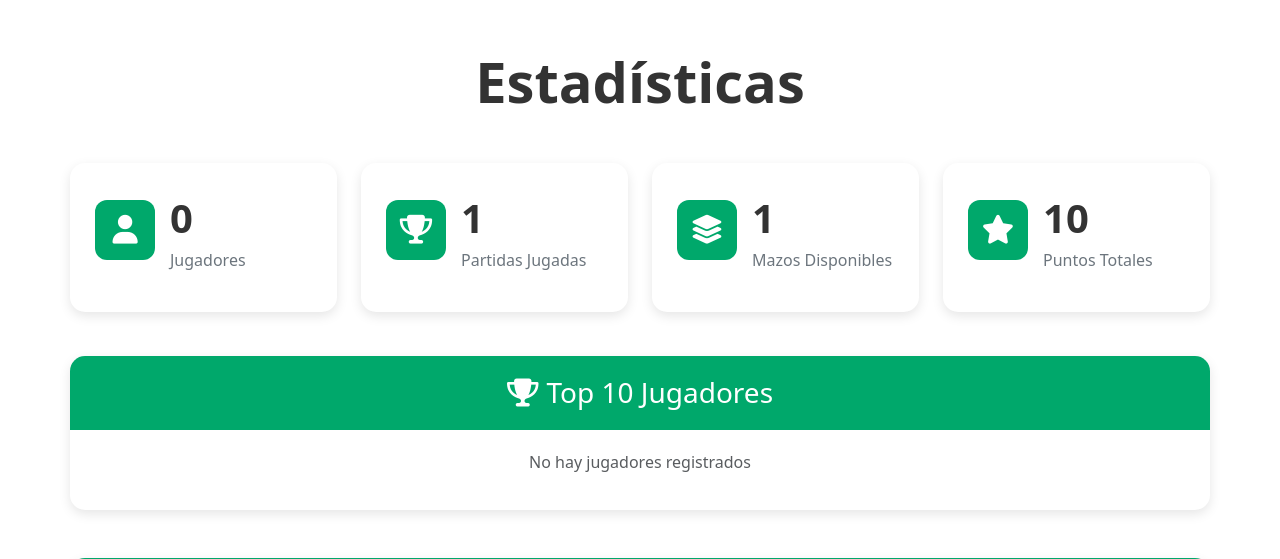
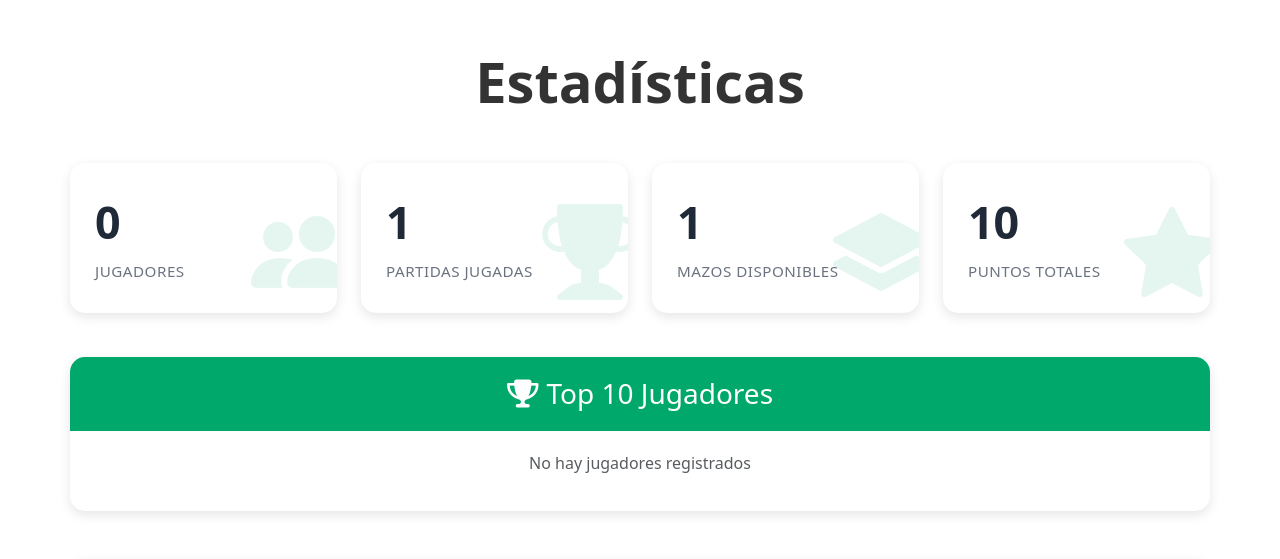
Before and after one commit to estiven-18/memory-game, a PHP site: page /estadisticas.php in a window 1280 px wide. Shown: the part 166-725 px from the top of the page. Run offline with PHP 8.4, Linux system fonts and the light colour scheme; a user stored in the database is signed in; tables that the repository leaves empty hold one stand-in row (values such as "Sample post"); some libraries are stand-ins or nearby versions.

Commit message:
se acmodaron los icons

```diff
--- a/ASSETS/css/estadisticas.css
+++ b/ASSETS/css/estadisticas.css
@@ -8,53 +8,64 @@
   box-shadow: 0 4px 12px rgba(0, 0, 0, 0.1);
   padding: 25px;
   margin-bottom: 20px;
+  position: relative;
+  overflow: hidden;
+  transition: transform 0.3s ease, box-shadow 0.3s ease;
+  min-height: 150px;
+}
+
+.stat-card:hover {
+  transform: translateY(-5px);
+  box-shadow: 0 8px 20px rgba(0, 0, 0, 0.15);
 }
 
 .stat-card-header {
   display: flex;
-  align-items: center;
-  gap: 15px;
-  margin-bottom: 15px;
+  flex-direction: column;
+  justify-content: center;
+  position: relative;
+  z-index: 2;
 }
 
 .stat-icon {
-  width: 60px;
-  height: 60px;
-  border-radius: 12px;
-  display: flex;
-  align-items: center;
-  justify-content: center;
-  font-size: 1.8rem;
-  color: white;
+  position: absolute;
+  right: -10px;
+  bottom: -10px;
+  font-size: 6rem;
+  opacity: 0.1;
+  z-index: 1;
 }
 
 .stat-icon.green {
-  background: #00a86b;
+  color: #00a86b;
 }
 .stat-icon.blue {
-  background: #00a86b;
+  color: #00a86b;
 }
 .stat-icon.orange {
-  background: #00a86b;
+  color: #00a86b;
 }
 .stat-icon.purple {
-  background: #00a86b;
+  color: #00a86b;
 }
 .stat-icon.gold {
-  background: #00a86b;
+  color: #00a86b;
 }
 
 .stat-value {
-  font-size: 2.5rem;
+  font-size: 2.8rem;
   font-weight: 700;
-  color: #333;
-  margin: 0;
+  color: #1f2937;
+  margin: 0 0 5px 0;
 }
 
 .stat-label {
-  font-size: 1rem;
-  color: #6c757d;
+  font-size: 0.95rem;
+  color: #6b7280;
   margin: 0;
+  font-weight: 500;
+  text-transform: uppercase;
+  letter-spacing: 0.5px;
 }
 
 .ranking-card {
--- a/VIEW/estadisticas.php
+++ b/VIEW/estadisticas.php
@@ -98,53 +98,37 @@ require_once './layout/navbar.php';
             <!-- //*  Vista Admin -->
             <div class="col-md-3">
                 <div class="stat-card">
+                    <i class="stat-icon green bi bi-people-fill"></i>
                     <div class="stat-card-header">
-                        <div class="stat-icon green">
-                            <i class="fas fa-user"></i>
-                        </div>
-                        <div>
                         <p class="stat-value"><?php echo $totalJugadores; ?></p>
                         <p class="stat-label">Jugadores</p>
                     </div>
                 </div>
             </div>
-            </div>
             <div class="col-md-3">
                 <div class="stat-card">
+                    <i class="stat-icon blue bi bi-trophy-fill"></i>
                     <div class="stat-card-header">
-                        <div class="stat-icon blue">
-                            <i class="fas fa-trophy"></i>
-                        </div>
-                        <div>
                         <p class="stat-value"><?php echo $totalPartidas; ?></p>
                         <p class="stat-label">Partidas Jugadas</p>
                     </div>
                 </div>
             </div>
-            </div>
             <div class="col-md-3">
                 <div class="stat-card">
+                    <i class="stat-icon orange bi bi-layers-fill"></i>
                     <div class="stat-card-header">
-                        <div class="stat-icon orange">
-                            <i class="fas fa-layer-group"></i>
-                        </div>
-                        <div>
                         <p class="stat-value"><?php echo $totalMazos; ?></p>
                         <p class="stat-label">Mazos Disponibles</p>
                     </div>
                 </div>
             </div>
-            </div>
             <div class="col-md-3">
                 <div class="stat-card">
+                    <i class="stat-icon gold bi bi-star-fill"></i>
                     <div class="stat-card-header">
-                        <div class="stat-icon gold">
-                            <i class="fas fa-star"></i>
-                        </div>
-                        <div>
                         <p class="stat-value"><?php echo $puntosTotales; ?></p>
                         <p class="stat-label">Puntos Totales</p>
-                        </div>
                     </div>
                 </div>
             </div>
@@ -154,53 +138,37 @@ require_once './layout/navbar.php';
             <!-- //*  Vista Jugador -->
             <div class="col-md-3">
                 <div class="stat-card">
+                    <i class="stat-icon gold bi bi-star-fill"></i>
                     <div class="stat-card-header">
-                        <div class="stat-icon gold">
-                            <i class="fas fa-star"></i>
-                        </div>
-                        <div>
                         <p class="stat-value"><?php echo $misPuntos; ?></p>
                         <p class="stat-label">Mis Puntos</p>
                     </div>
                 </div>
             </div>
-            </div>
             <div class="col-md-3">
                 <div class="stat-card">
+                    <i class="stat-icon blue bi bi-controller"></i>
                     <div class="stat-card-header">
-                        <div class="stat-icon blue">
-                            <i class="fas fa-gamepad"></i>
-                        </div>
-                        <div>
                         <p class="stat-value"><?php echo $misPartidas; ?></p>
                         <p class="stat-label">Partidas Jugadas</p>
                     </div>
                 </div>
             </div>
-            </div>
             <div class="col-md-3">
                 <div class="stat-card">
+                    <i class="stat-icon orange bi bi-trophy-fill"></i>
                     <div class="stat-card-header">
-                        <div class="stat-icon orange">
-                            <i class="fas fa-trophy"></i>
-                        </div>
-                        <div>
                         <p class="stat-value"><?php echo $mejorPuntaje; ?></p>
                         <p class="stat-label">Mejor Puntaje</p>
                     </div>
                 </div>
             </div>
-            </div>
             <div class="col-md-3">
                 <div class="stat-card">
+                    <i class="stat-icon purple bi bi-award-fill"></i>
                     <div class="stat-card-header">
-                        <div class="stat-icon purple">
-                            <i class="fas fa-medal"></i>
-                        </div>
-                        <div>
                         <p class="stat-value">#<?php echo $posicionClasificacion; ?></p>
                         <p class="stat-label">Posición en Clasificación</p>
-                        </div>
                     </div>
                 </div>
             </div>
@@ -252,7 +220,7 @@ require_once './layout/navbar.php';
                                 <i class="fas fa-star"></i> <?php echo $jugador['puntaje_total']; ?> puntos
                             </p>
                             <p class="ranking-ficha">
-                                <i class="fas fa-id-card"></i> Ficha: <?php echo $jugador['numero_ficha']; ?>
+                                Ficha: <?php echo $jugador['numero_ficha']; ?>
                             </p>
                         </div>
                     </div>
--- a/VIEW/layout/header.php
+++ b/VIEW/layout/header.php
@@ -7,6 +7,9 @@
 
     <!-- Bootstrap 5 -->
     <link href="https://cdn.jsdelivr.net/npm/bootstrap@5.3.0/dist/css/bootstrap.min.css" rel="stylesheet">
+
+    <!-- Bootstrap Icons -->
+    <link rel="stylesheet" href="https://cdn.jsdelivr.net/npm/bootstrap-icons@1.11.3/font/bootstrap-icons.min.css">
 
     <!-- Font Awesome -->
     <link rel="stylesheet" href="https://cdnjs.cloudflare.com/ajax/libs/font-awesome/6.4.0/css/all.min.css">
```
Lines whose indentation alone changed are shown as unchanged.
